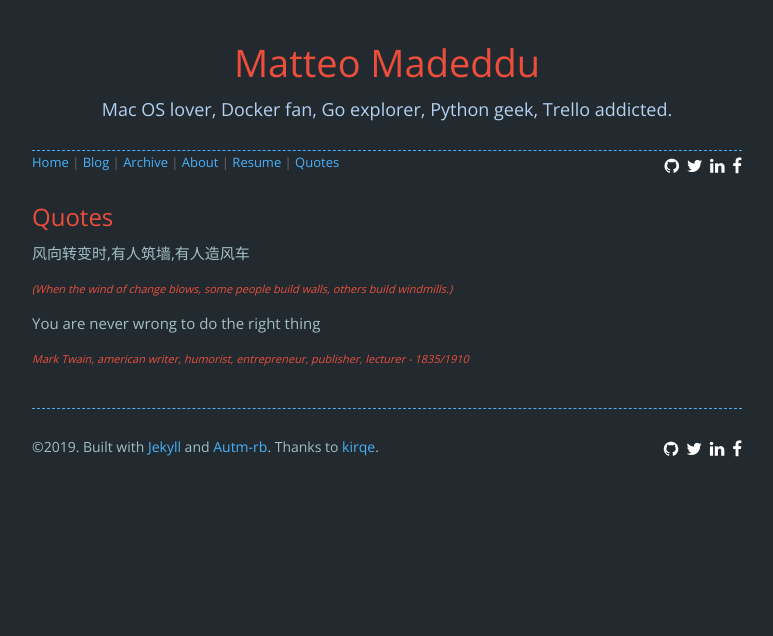
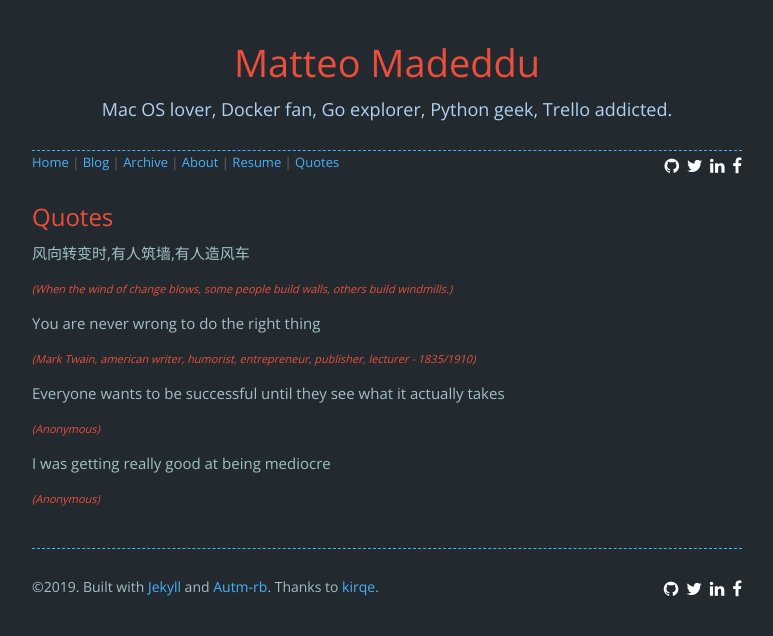
Before and after one commit to made2591/blog.madeddu.xyz, a Jekyll site: the page built from quotes.html, in a window 1280 px wide. Shown: the top 636 px of the page, without its empty margins (253-1026 px from the left). Built offline with Jekyll 4.4.1, drawn with Linux system fonts in a browser that asks for light colours; nearby versions of some CDN libraries; comment, search, counter and statistics services are not loaded.

Commit message:
Update quotes

```diff
--- a/_data/quotes.yml
+++ b/_data/quotes.yml
@@ -7,4 +7,14 @@ text: |
 
   You are never wrong to do the right thing
 
-  <span style="font-size: 11px; font-style: italic;">Mark Twain, american writer, humorist, entrepreneur, publisher, lecturer - 1835/1910<span>
+  <span style="font-size: 11px; font-style: italic;">(Mark Twain, american writer, humorist, entrepreneur, publisher, lecturer - 1835/1910)<span>
+
+
+  Everyone wants to be successful until they see what it actually takes
+
+  <span style="font-size: 11px; font-style: italic;">(Anonymous)<span>
+
+
+  I was getting really good at being mediocre
+
+  <span style="font-size: 11px; font-style: italic;">(Anonymous)<span>
```
